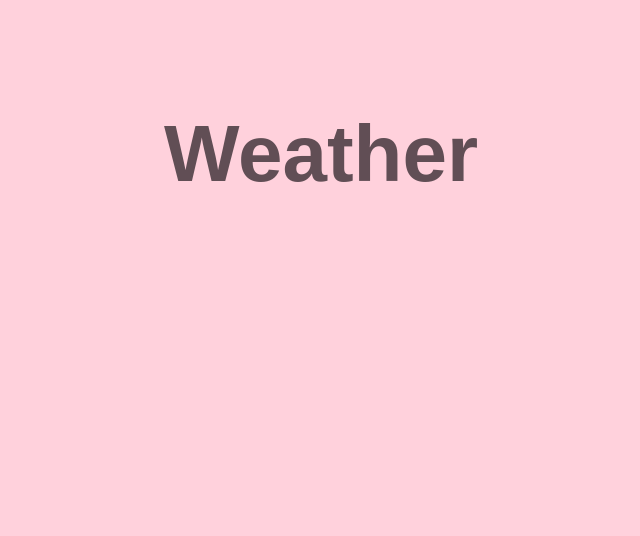
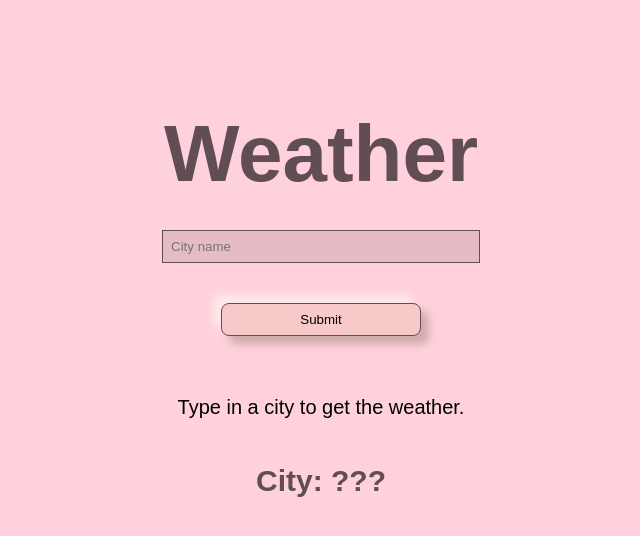
Before and after one commit to cph-kiwi/weather, a Next.js app: page / in a window 1280 px wide. Shown: the top 536 px of the page, without its empty margins (319-959 px from the left). Built offline with nearby package versions, Linux system fonts and the light colour scheme.

Commit message:
Little bit closer to working

```diff
--- a/pages/index.tsx
+++ b/pages/index.tsx
@@ -1,6 +1,8 @@
 import Head from "next/head";
 import type { NextPage } from "next";
 import styled, { createGlobalStyle } from "styled-components";
+import React, { useState, useCallback } from "react";
+import { type } from "os";
 
 const GlobalStyles = createGlobalStyle`
 html {
@@ -16,6 +18,30 @@ body {
 `;
 
 const Home: NextPage = () => {
+  const apiKey = "088fa901df58c5e65281cdffd7c8d1a9";
+  const toCelsius = "&units=metric";
+
+  const [isLoading, setIsLoading] = useState(false);
+  const [cityInput, setCityInput] = useState("");
+  const [cityData, setCityData] = useState(undefined);
+
+  // const [latitude, setLatitude] = useState(0);
+  // const [longitude, setLongitude] = useState(0);
+  // const [url, setUrl] = useState("");
+
+  const API_URL = `api.openweathermap.org/data/2.5/weather?q=${cityInput}&appid=${apiKey}${toCelsius}`;
+
+  const getCityData = useCallback(() => {
+    setIsLoading(true);
+    fetch(API_URL)
+      .then((response) => response.json())
+      .then((result) => {
+        console.log(result);
+        setCityData(result);
+        setIsLoading(false);
+      });
+  }, [API_URL]);
+
   return (
     <Container>
       <GlobalStyles />
@@ -23,6 +49,22 @@ const Home: NextPage = () => {
         <title>Weather App</title>
       </Head>
       <Title>Weather</Title>
+      <Input
+        id="city-input"
+        placeholder="City name"
+        type="text"
+        value={cityInput}
+        onChange={(event) => {
+          setCityInput(event.target.value);
+        }}
+      ></Input>
+      <Button id="button" type="button" onClick={getCityData}>
+        Submit
+      </Button>
+      {isLoading && <p>Loading...</p>}
+      {!isLoading && <p>Type in a city to get the weather.</p>}
+      {cityData === undefined && <CityName>City: ???</CityName>}
+      {cityData !== undefined && <CityName>City: {cityData.name}</CityName>}
     </Container>
   );
 };
@@ -42,3 +84,28 @@ const Title = styled.h1`
   margin: 100px 0px 0px 0px;
   padding: 0px;
 `;
+
+const Input = styled.input`
+  width: 300px;
+  margin: 30px 0px 0px 0px;
+  padding: 8px;
+  background-color: rgba(0, 0, 0, 0.1);
+  border: 1px solid #614e55;
+  color: black;
+`;
+
+const Button = styled.button`
+  border-radius: 8px;
+  background: #f7cac9;
+  box-shadow: 8px 8px 8px #cfaaa9, -8px -8px 8px #ffeae9;
+  border: 1px solid #614e55;
+  width: 200px;
+  margin-top: 40px;
+  margin-bottom: 40px;
+  padding: 8px 16px;
+`;
+
+const CityName = styled.h2`
+  color: #614e55;
+  font-weight: 800;
+`;
```
